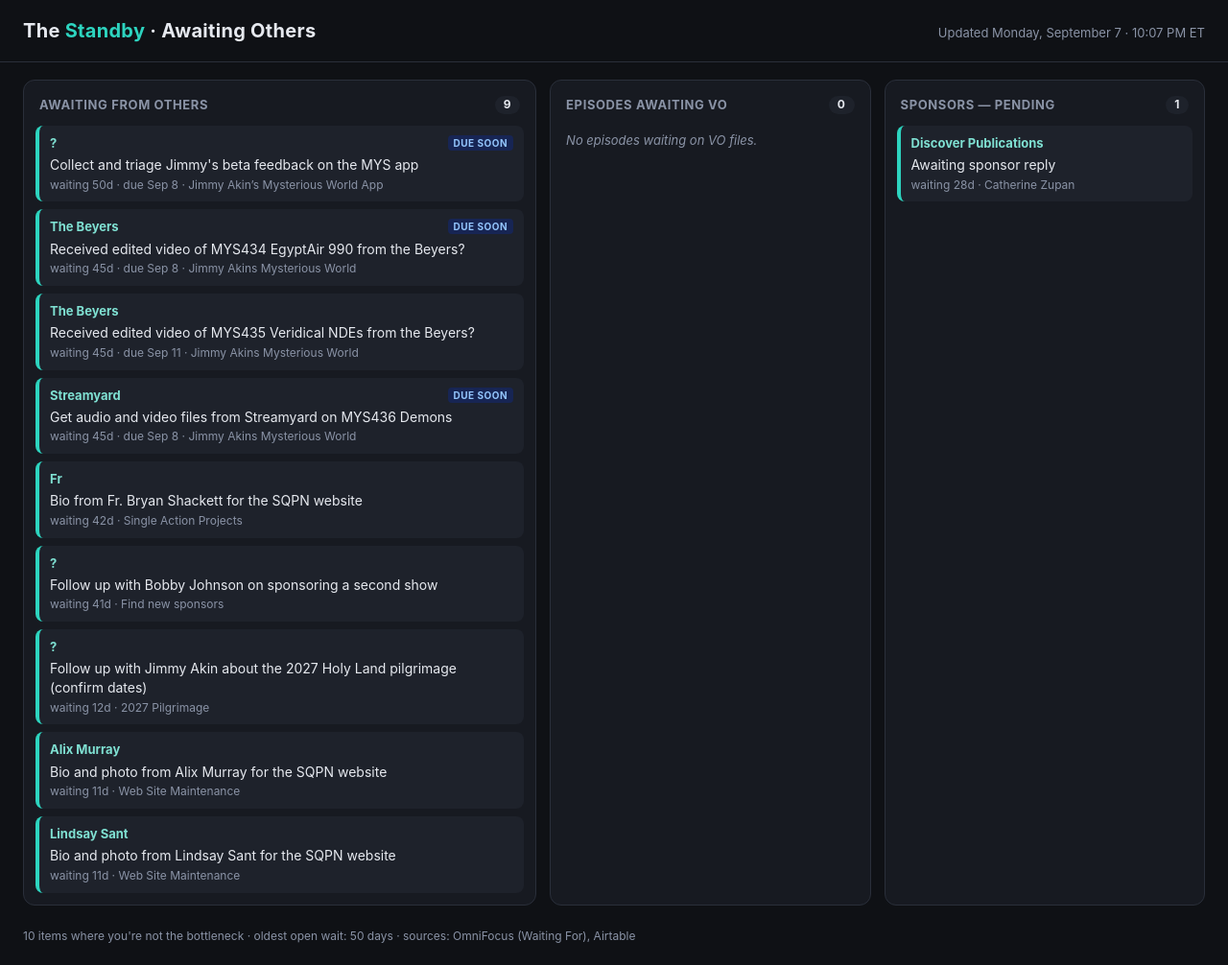
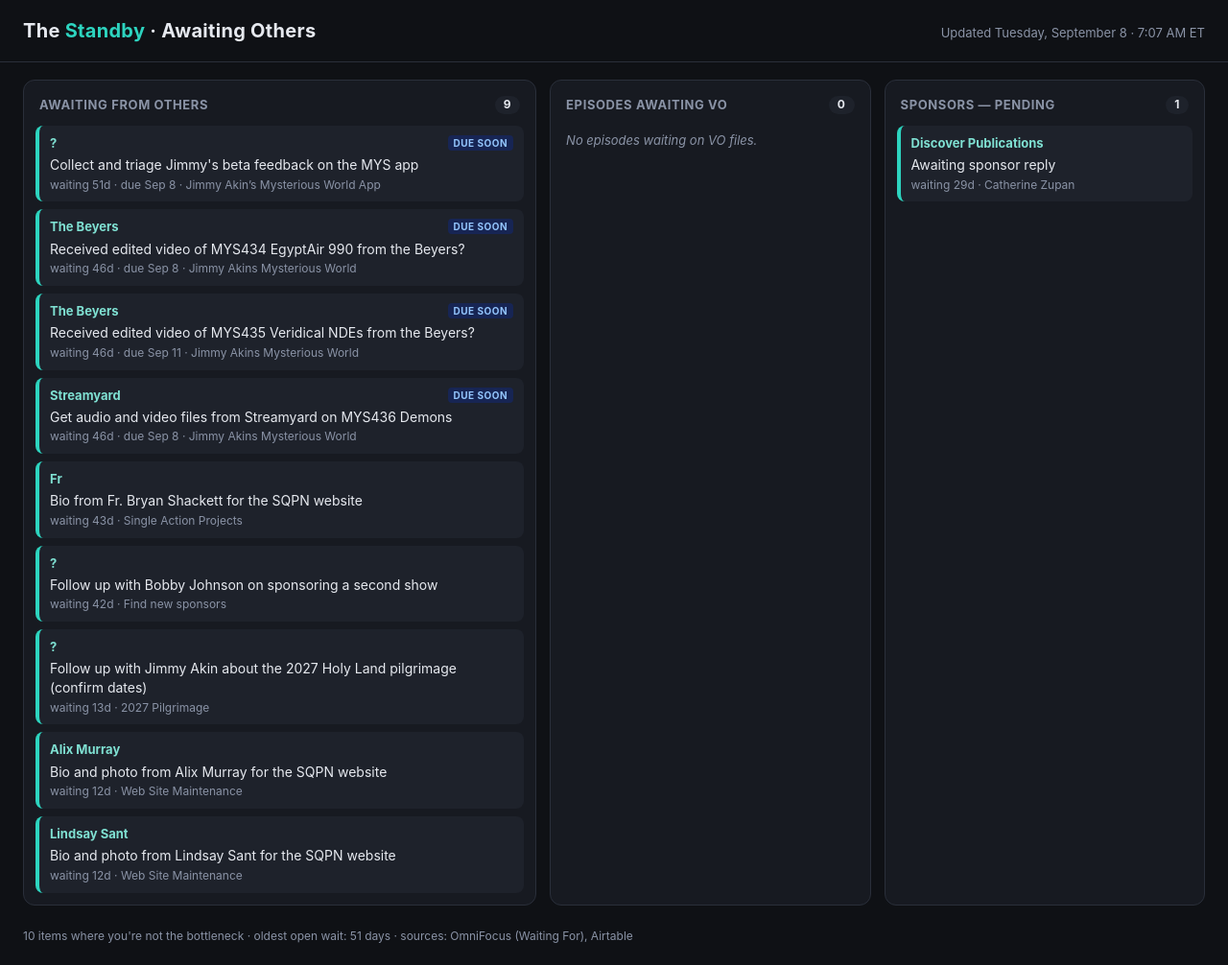
Before and after one commit to zhvz4k8p69-beep/sqpn-dashboard, a plain HTML site: page standby.html in a window 1280 px wide. Shown: the whole page at 96% size. Drawn offline with Linux system fonts and the light colour scheme.

Commit message:
standby refresh

```diff
--- a/standby.html
+++ b/standby.html
@@ -34,20 +34,20 @@
 <body>
 <header>
   <h1>The <span class="gr">Standby</span> · Awaiting Others</h1>
-  <div class="updated">Updated Monday, September 7 · 10:07 PM ET</div>
+  <div class="updated">Updated Tuesday, September 8 · 7:07 AM ET</div>
 </header>
 <div class="grid">
-<section class="col col-people"><h2>Awaiting from Others<span class="count">9</span></h2><div class="cards"><div class="card"><div class="cardtop"><span class="who">?</span> <span class="flag soon">due soon</span></div><div class="item">Collect and triage Jimmy&#x27;s beta feedback on the MYS app</div><div class="cardmeta">waiting 50d · due Sep 8 · Jimmy Akin’s Mysterious World App</div></div>
-<div class="card"><div class="cardtop"><span class="who">The Beyers</span> <span class="flag soon">due soon</span></div><div class="item">Received edited video of MYS434 EgyptAir 990 from the Beyers?</div><div class="cardmeta">waiting 45d · due Sep 8 · Jimmy Akins Mysterious World</div></div>
-<div class="card"><div class="cardtop"><span class="who">The Beyers</span></div><div class="item">Received edited video of MYS435 Veridical NDEs from the Beyers?</div><div class="cardmeta">waiting 45d · due Sep 11 · Jimmy Akins Mysterious World</div></div>
-<div class="card"><div class="cardtop"><span class="who">Streamyard</span> <span class="flag soon">due soon</span></div><div class="item">Get audio and video files from Streamyard on MYS436 Demons</div><div class="cardmeta">waiting 45d · due Sep 8 · Jimmy Akins Mysterious World</div></div>
-<div class="card"><div class="cardtop"><span class="who">Fr</span></div><div class="item">Bio from Fr. Bryan Shackett for the SQPN website</div><div class="cardmeta">waiting 42d · Single Action Projects</div></div>
-<div class="card"><div class="cardtop"><span class="who">?</span></div><div class="item">Follow up with Bobby Johnson on sponsoring a second show</div><div class="cardmeta">waiting 41d · Find new sponsors</div></div>
-<div class="card"><div class="cardtop"><span class="who">?</span></div><div class="item">Follow up with Jimmy Akin about the 2027 Holy Land pilgrimage (confirm dates)</div><div class="cardmeta">waiting 12d · 2027 Pilgrimage</div></div>
-<div class="card"><div class="cardtop"><span class="who">Alix Murray</span></div><div class="item">Bio and photo from Alix Murray for the SQPN website</div><div class="cardmeta">waiting 11d · Web Site Maintenance</div></div>
-<div class="card"><div class="cardtop"><span class="who">Lindsay Sant</span></div><div class="item">Bio and photo from Lindsay Sant for the SQPN website</div><div class="cardmeta">waiting 11d · Web Site Maintenance</div></div></div></section>
+<section class="col col-people"><h2>Awaiting from Others<span class="count">9</span></h2><div class="cards"><div class="card"><div class="cardtop"><span class="who">?</span> <span class="flag soon">due soon</span></div><div class="item">Collect and triage Jimmy&#x27;s beta feedback on the MYS app</div><div class="cardmeta">waiting 51d · due Sep 8 · Jimmy Akin’s Mysterious World App</div></div>
+<div class="card"><div class="cardtop"><span class="who">The Beyers</span> <span class="flag soon">due soon</span></div><div class="item">Received edited video of MYS434 EgyptAir 990 from the Beyers?</div><div class="cardmeta">waiting 46d · due Sep 8 · Jimmy Akins Mysterious World</div></div>
+<div class="card"><div class="cardtop"><span class="who">The Beyers</span> <span class="flag soon">due soon</span></div><div class="item">Received edited video of MYS435 Veridical NDEs from the Beyers?</div><div class="cardmeta">waiting 46d · due Sep 11 · Jimmy Akins Mysterious World</div></div>
+<div class="card"><div class="cardtop"><span class="who">Streamyard</span> <span class="flag soon">due soon</span></div><div class="item">Get audio and video files from Streamyard on MYS436 Demons</div><div class="cardmeta">waiting 46d · due Sep 8 · Jimmy Akins Mysterious World</div></div>
+<div class="card"><div class="cardtop"><span class="who">Fr</span></div><div class="item">Bio from Fr. Bryan Shackett for the SQPN website</div><div class="cardmeta">waiting 43d · Single Action Projects</div></div>
+<div class="card"><div class="cardtop"><span class="who">?</span></div><div class="item">Follow up with Bobby Johnson on sponsoring a second show</div><div class="cardmeta">waiting 42d · Find new sponsors</div></div>
+<div class="card"><div class="cardtop"><span class="who">?</span></div><div class="item">Follow up with Jimmy Akin about the 2027 Holy Land pilgrimage (confirm dates)</div><div class="cardmeta">waiting 13d · 2027 Pilgrimage</div></div>
+<div class="card"><div class="cardtop"><span class="who">Alix Murray</span></div><div class="item">Bio and photo from Alix Murray for the SQPN website</div><div class="cardmeta">waiting 12d · Web Site Maintenance</div></div>
+<div class="card"><div class="cardtop"><span class="who">Lindsay Sant</span></div><div class="item">Bio and photo from Lindsay Sant for the SQPN website</div><div class="cardmeta">waiting 12d · Web Site Maintenance</div></div></div></section>
 <section class="col col-vo"><h2>Episodes Awaiting VO<span class="count">0</span></h2><div class="cards"><div class="empty">No episodes waiting on VO files.</div></div></section>
-<section class="col col-sponsors"><h2>Sponsors — Pending<span class="count">1</span></h2><div class="cards"><div class="card"><div class="cardtop"><span class="who">Discover Publications</span></div><div class="item">Awaiting sponsor reply</div><div class="cardmeta">waiting 28d · Catherine Zupan</div></div></div></section>
+<section class="col col-sponsors"><h2>Sponsors — Pending<span class="count">1</span></h2><div class="cards"><div class="card"><div class="cardtop"><span class="who">Discover Publications</span></div><div class="item">Awaiting sponsor reply</div><div class="cardmeta">waiting 29d · Catherine Zupan</div></div></div></section>
 </div>
-<footer>10 items where you're not the bottleneck · oldest open wait: 50 days · sources: OmniFocus (Waiting For), Airtable</footer>
+<footer>10 items where you're not the bottleneck · oldest open wait: 51 days · sources: OmniFocus (Waiting For), Airtable</footer>
 </body></html>
```
